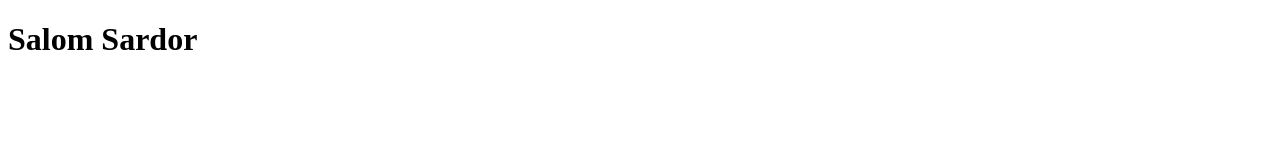
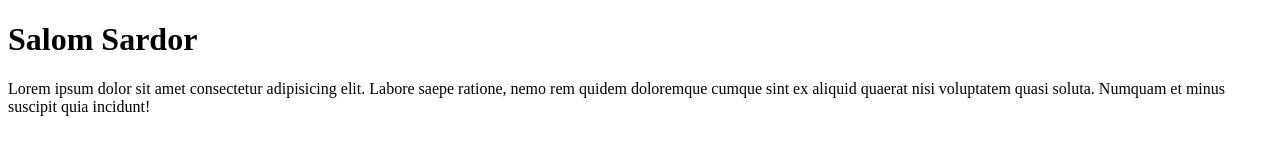
Before and after one commit to by-astro/project, a plain HTML site: page index.html in a window 1280 px wide. Drawn offline with Linux system fonts and the light colour scheme.

Commit message:
MIrzohid

```diff
--- a/index.html
+++ b/index.html
@@ -8,5 +8,6 @@
 </head>
 <body>
     <h1>Salom Sardor</h1>
+    <p>Lorem ipsum dolor sit amet consectetur adipisicing elit. Labore saepe ratione, nemo rem quidem doloremque cumque sint ex aliquid quaerat nisi voluptatem quasi soluta. Numquam et minus suscipit quia incidunt!</p>
 </body>
 </html>
```
